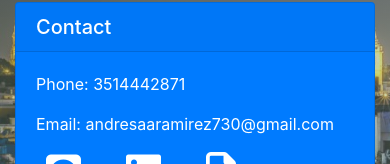
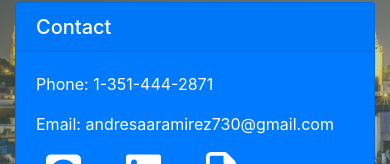
Before and after one commit to ARam2142/React-Portfolio, a React (Create React App) app: page /react-portfolio/contact in a window 390 px wide. Shown: the part 215-379 px from the top of the page. Built offline with nearby package versions, Linux system fonts and the light colour scheme.

Commit message:
changed the phone number

```diff
--- a/src/components/contact/Contact.tsx
+++ b/src/components/contact/Contact.tsx
@@ -18,7 +18,7 @@ function Contact() {
                     <Card.Header as="h5">Contact</Card.Header>
                     <Card.Body>
                         <Card.Text>
-                            Phone: <span>3514442871</span>
+                            Phone: <span>1-351-444-2871</span>
                         </Card.Text>
                         <Card.Text>
                             Email: <span>andresaaramirez730@gmail.com</span>
```
